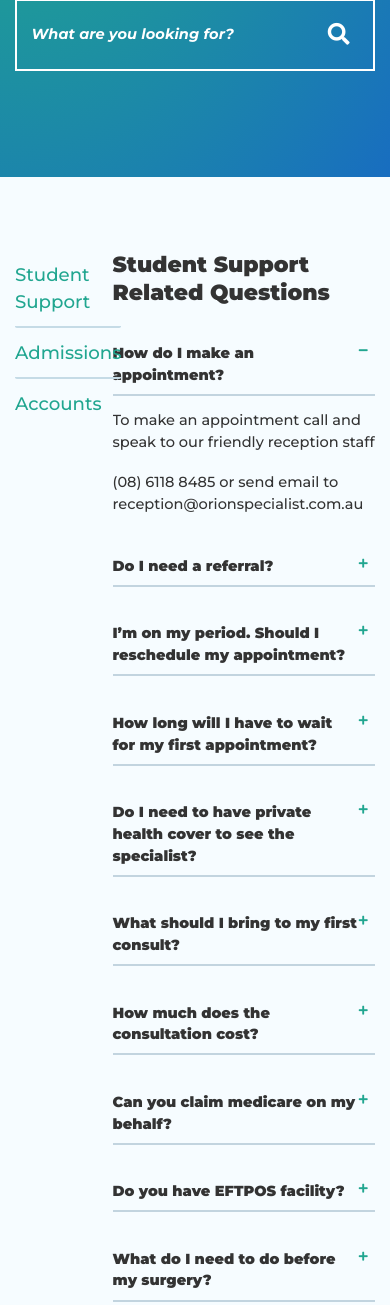
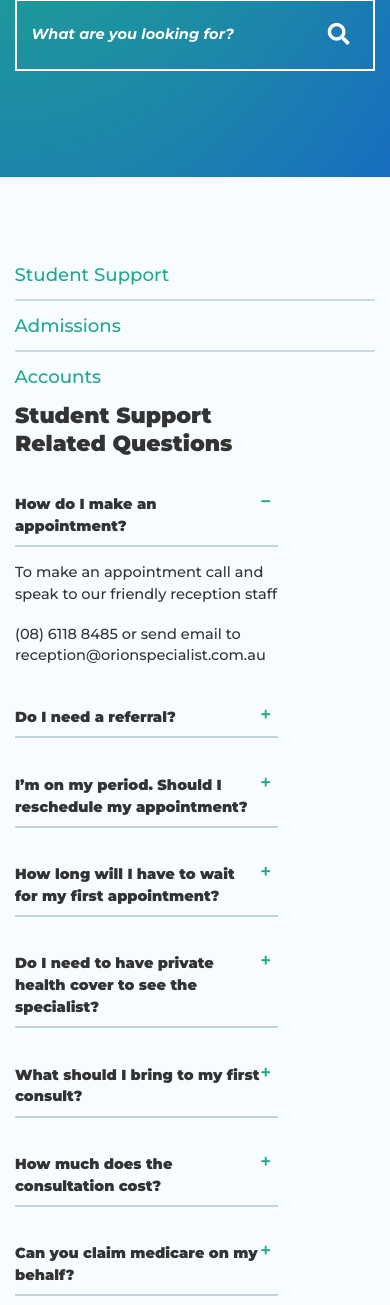
Before and after one commit to roheetmaharjan/sccm, a PHP site: page /faq.php in a window 390 px wide. Shown: the part 543-1848 px from the top of the page. Run offline with PHP 8.4, Linux system fonts and the light colour scheme; some libraries are stand-ins or nearby versions.

Commit message:
responsive fix

```diff
--- a/assets/css/responsive.css
+++ b/assets/css/responsive.css
@@ -62,6 +62,16 @@
     .radial-green-section .btn {
         margin-bottom: 2rem;
     }
+    .inner-page .col-3,.inner-page .col-9.pl-12 {
+        -webkit-box-flex: 0;
+        -ms-flex: 0 0 100%;
+        flex: 0 0 100%;
+        max-width: 100%;
+        padding-left: 2rem;
+    }
+    .box-with-text {
+        margin-top: 2rem;
+    }
 }
 @media(max-width: 414px) {
     div.our_p {
```
